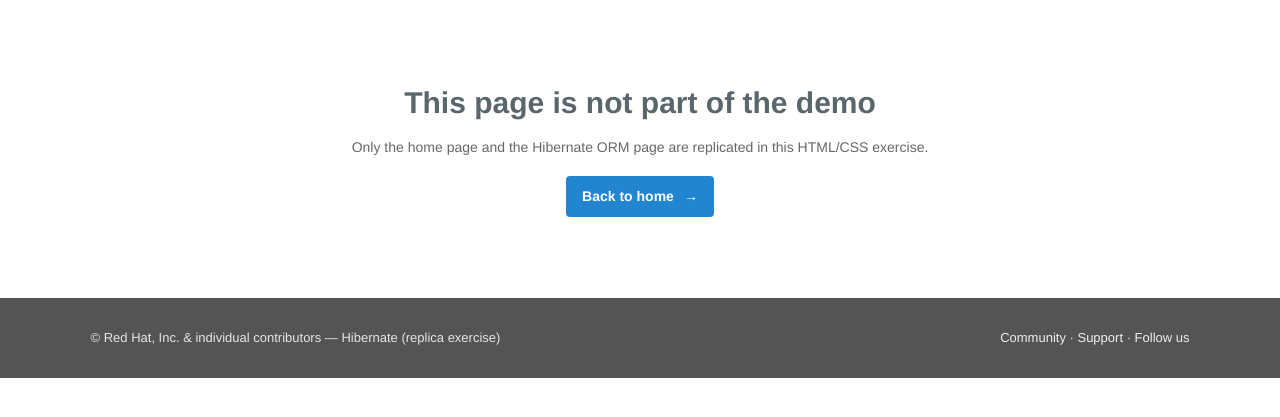
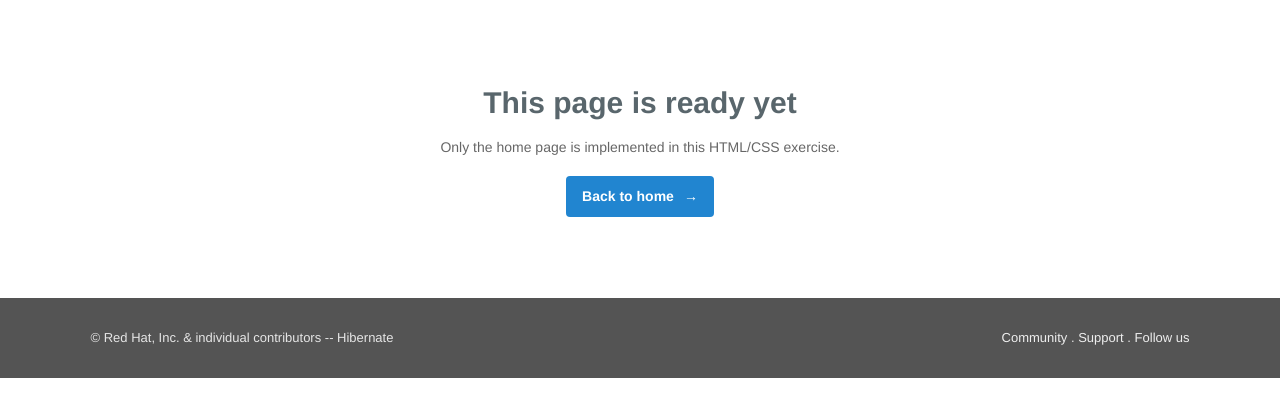
Before and after one commit to prashantm912/html-css-exercise, a plain HTML site: page blank.html in a window 1280 px wide. Shown: the part 121-538 px from the top of the page. Drawn offline with Linux system fonts and the light colour scheme.

Commit message:
removed not needed content

```diff
--- a/blank.html
+++ b/blank.html
@@ -1,13 +1,14 @@
 <!DOCTYPE html>
 <html lang="en">
+
 <head>
   <meta charset="UTF-8">
   <title>Coming soon - Hibernate</title>
   <link rel="stylesheet" href="style.css">
 </head>
+
 <body>
 
-  <!-- Header + navigation -->
   <header class="site-header">
     <div class="container">
       <a href="index.html" class="logo">
@@ -30,22 +31,22 @@
     </div>
   </header>
 
-  <!-- Placeholder body -->
   <div class="container">
     <div class="placeholder">
-      <h1>This page is not part of the demo</h1>
-      <p>Only the home page and the Hibernate ORM page are replicated in this HTML/CSS exercise.</p>
+      <h1>This page is ready yet</h1>
+      <p>Only the home page is implemented in this HTML/CSS exercise.</p>
       <a href="index.html" class="btn btn-blue">Back to home</a>
     </div>
   </div>
 
-  <!-- Footer -->
   <footer class="site-footer">
     <div class="container">
-      <span>&copy; Red Hat, Inc. &amp; individual contributors &mdash; Hibernate (replica exercise)</span>
-      <span><a href="blank.html">Community</a> &middot; <a href="blank.html">Support</a> &middot; <a href="blank.html">Follow us</a></span>
+      <span>&copy; Red Hat, Inc. & individual contributors -- Hibernate</span>
+      <span><a href="blank.html">Community</a> . <a href="blank.html">Support</a> . <a href="blank.html">Follow
+          us</a></span>
     </div>
   </footer>
 
 </body>
+
 </html>
```
Also changed, not shown: index.html (+2 -6 lines), style.css (+0 -19 lines).
